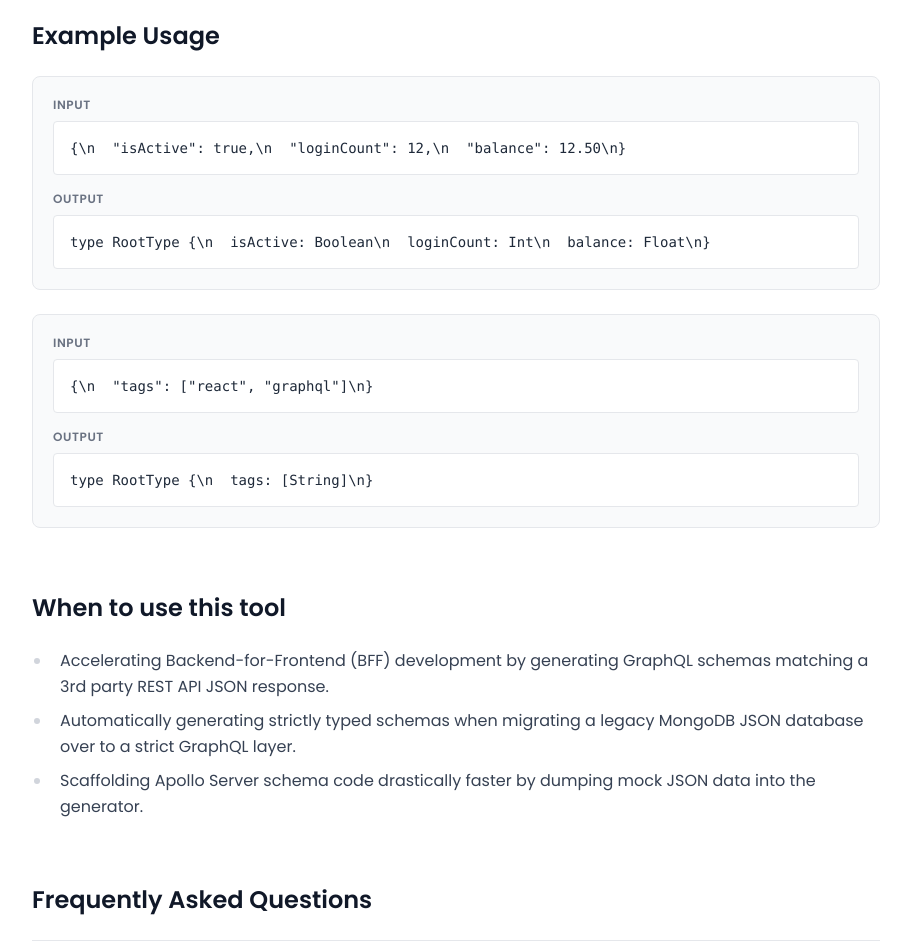
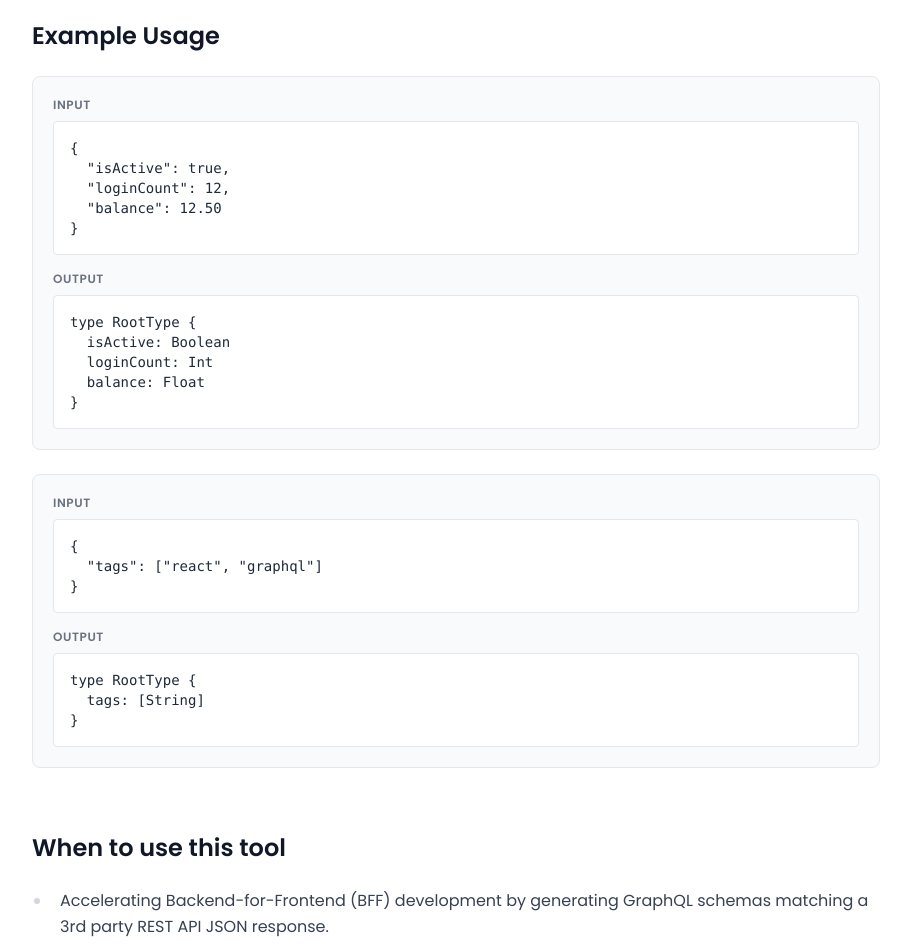
Before and after one commit to ArhamAshfaqft/devtoolslabs, a Next.js app: page /json-to-graphql in a window 1280 px wide. Shown: the part 1720-2664 px from the top of the page, without its empty margins (184-1095 px from the left). Built offline with nearby package versions, Linux system fonts and the light colour scheme.

Commit message:
fix(json-to-graphql): fix escaped newlines in examples

```diff
--- a/app/json-to-graphql/page.tsx
+++ b/app/json-to-graphql/page.tsx
@@ -27,12 +27,12 @@ export default function JsonToGraphqlPage() {
       ]}
       examples={[
         {
-          input: "{\\n  \"isActive\": true,\\n  \"loginCount\": 12,\\n  \"balance\": 12.50\\n}",
-          output: "type RootType {\\n  isActive: Boolean\\n  loginCount: Int\\n  balance: Float\\n}"
+          input: "{\n  \"isActive\": true,\n  \"loginCount\": 12,\n  \"balance\": 12.50\n}",
+          output: "type RootType {\n  isActive: Boolean\n  loginCount: Int\n  balance: Float\n}"
         },
         {
-          input: "{\\n  \"tags\": [\"react\", \"graphql\"]\\n}",
-          output: "type RootType {\\n  tags: [String]\\n}"
+          input: "{\n  \"tags\": [\"react\", \"graphql\"]\n}",
+          output: "type RootType {\n  tags: [String]\n}"
         }
       ]}
       useCases={[
```
